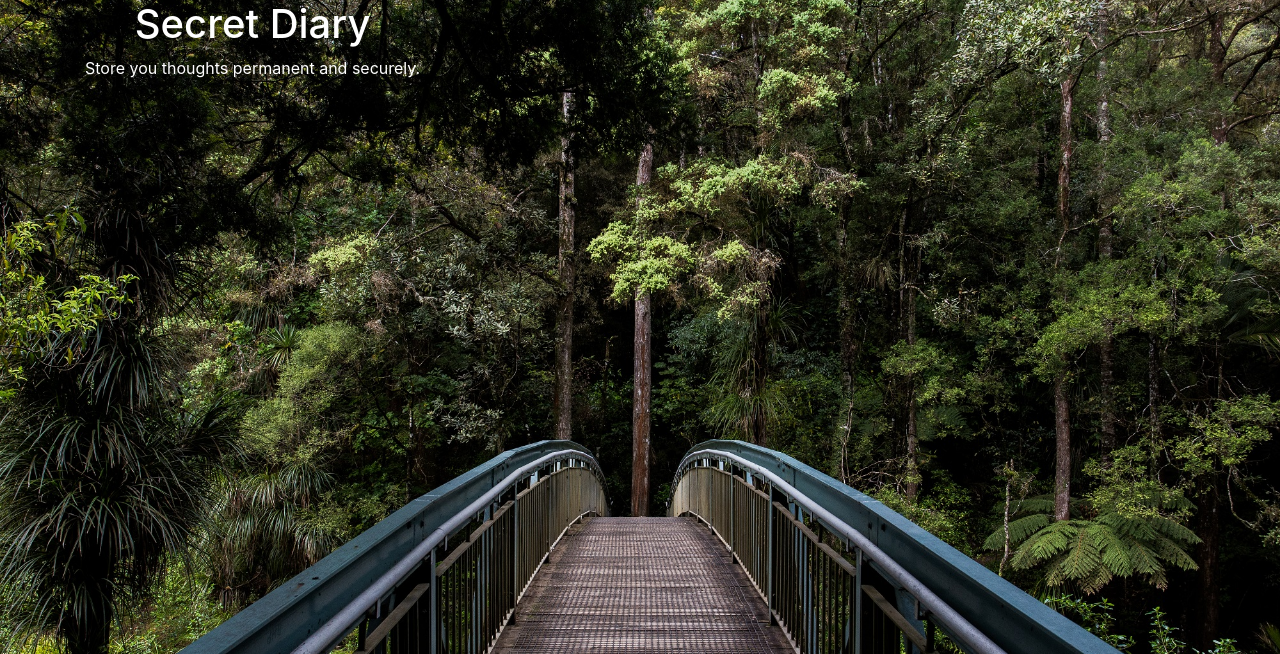
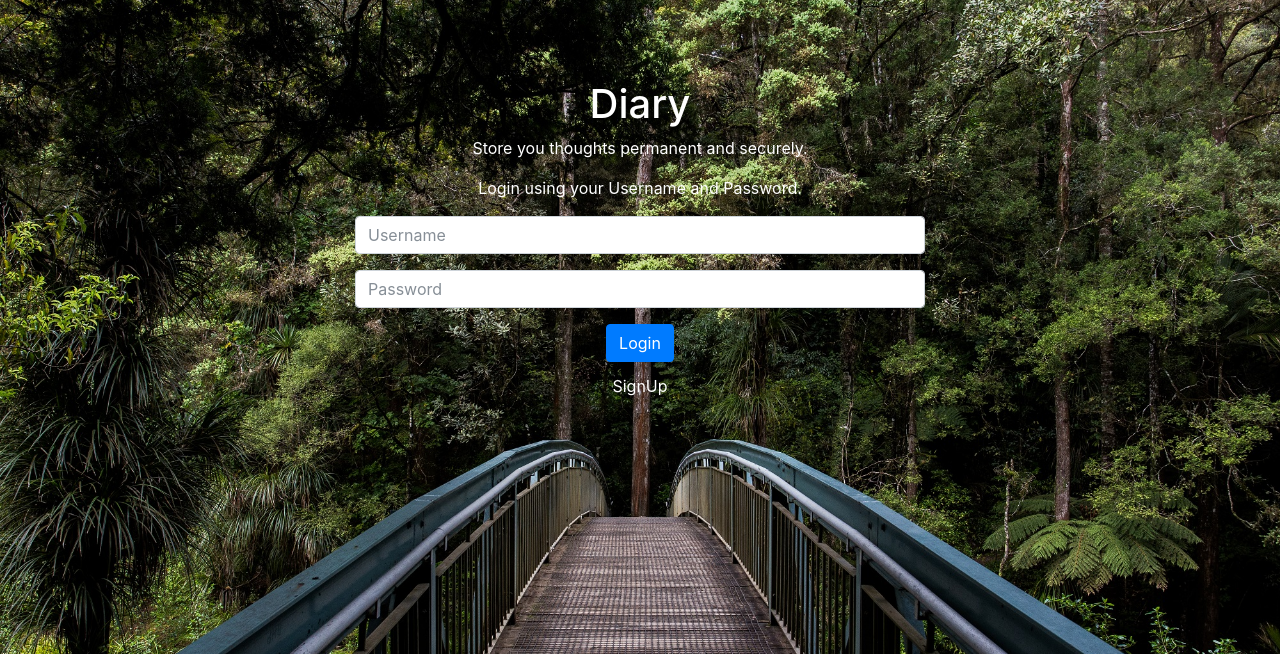
Before and after one commit to ganeshmukesh123/diary-web-app, a PHP site: page / in a window 1280 px wide. Shown: the top 654 px of the page. Run offline with PHP 8.4, Linux system fonts and the light colour scheme; some libraries are stand-ins or nearby versions.

Commit message:
Adding form

```diff
--- a/css/style.css
+++ b/css/style.css
@@ -1,10 +1,14 @@
-html{
+body{
 	background: url(../img/background.jpg) no-repeat center center fixed;
 	background-size: cover;
 }
 
-.heading{
-	position: absolute;
+.container{
+	width: 600px;
+	margin-top: 80px;
+}
+
+.content{
 	color: white;
 	text-align: center;
 }
--- a/index.php
+++ b/index.php
@@ -13,9 +13,32 @@
   <body>
     <div id="header">
       <div class="container">
-        <div class="heading">
-        <h1>Secret Diary</h1>
-        <p>Store you thoughts permanent and securely.</p>
+        <div class="content">
+
+          <h1>Diary</h1>
+          <p>Store you thoughts permanent and securely.</p>
+          <div id="error"></div>
+          <div id="login_signin_form">
+            <p id="tag">Login using your Username and Password.</p>
+              <div class="form-group">
+                <input type="email" class="form-control" id="InputUsername" placeholder="Username">
+              </div>
+              <div class="form-group">
+                <input type="email" class="form-control" id="InputEmail" aria-describedby="emailHelp" placeholder="Enter email">
+              </div>
+              <div class="form-group">
+                <input type="password" class="form-control" id="InputPassword" placeholder="Password">
+              </div>
+              <!-- <div class="form-check">
+                <label class="form-check-label">
+                  <input type="checkbox" class="form-check-input">
+                  stay logged in
+                </label>
+              </div> -->
+              <button class="btn btn-primary" id="login">Login</button>
+              <button class="btn btn-primary" id="signup">SignUp</button>
+              <p style="margin-top: 12px;"><a href="#" style="color: white;" id="toggleSignUp">SignUp</a></p>
+          </div>
         </div>
       </div>
   </div>
@@ -25,5 +48,28 @@
     <script src="https://code.jquery.com/jquery-3.2.1.slim.min.js" integrity="sha384-KJ3o2DKtIkvYIK3UENzmM7KCkRr/rE9/Qpg6aAZGJwFDMVNA/GpGFF93hXpG5KkN" crossorigin="anonymous"></script>
     <script src="https://cdnjs.cloudflare.com/ajax/libs/popper.js/1.12.3/umd/popper.min.js" integrity="sha384-vFJXuSJphROIrBnz7yo7oB41mKfc8JzQZiCq4NCceLEaO4IHwicKwpJf9c9IpFgh" crossorigin="anonymous"></script>
     <script src="https://maxcdn.bootstrapcdn.com/bootstrap/4.0.0-beta.2/js/bootstrap.min.js" integrity="sha384-alpBpkh1PFOepccYVYDB4do5UnbKysX5WZXm3XxPqe5iKTfUKjNkCk9SaVuEZflJ" crossorigin="anonymous"></script>
+    <script type="text/javascript">
+      let SignUp=0;
+      $("#InputEmail").hide();
+      $("#signup").hide();
+      $("#toggleSignUp").click(()=>{
+        if(SignUp==0){
+          $("#tag").html("Interested? SignUp now.");
+          $("#InputEmail").show();
+          $("#login").hide();
+          $("#signup").show();
+          $("#toggleSignUp").html("Login");
+          SignUp=1;
+        }
+        else{
+          $("#tag").html("Login using your Username and Password.");
+          $("#InputEmail").hide();
+          $("#login").show();
+          $("#signup").hide();
+          $("#toggleSignUp").html("SignUp");
+          SignUp=0;
+        }
+      });
+    </script>
   </body>
 </html>
```
